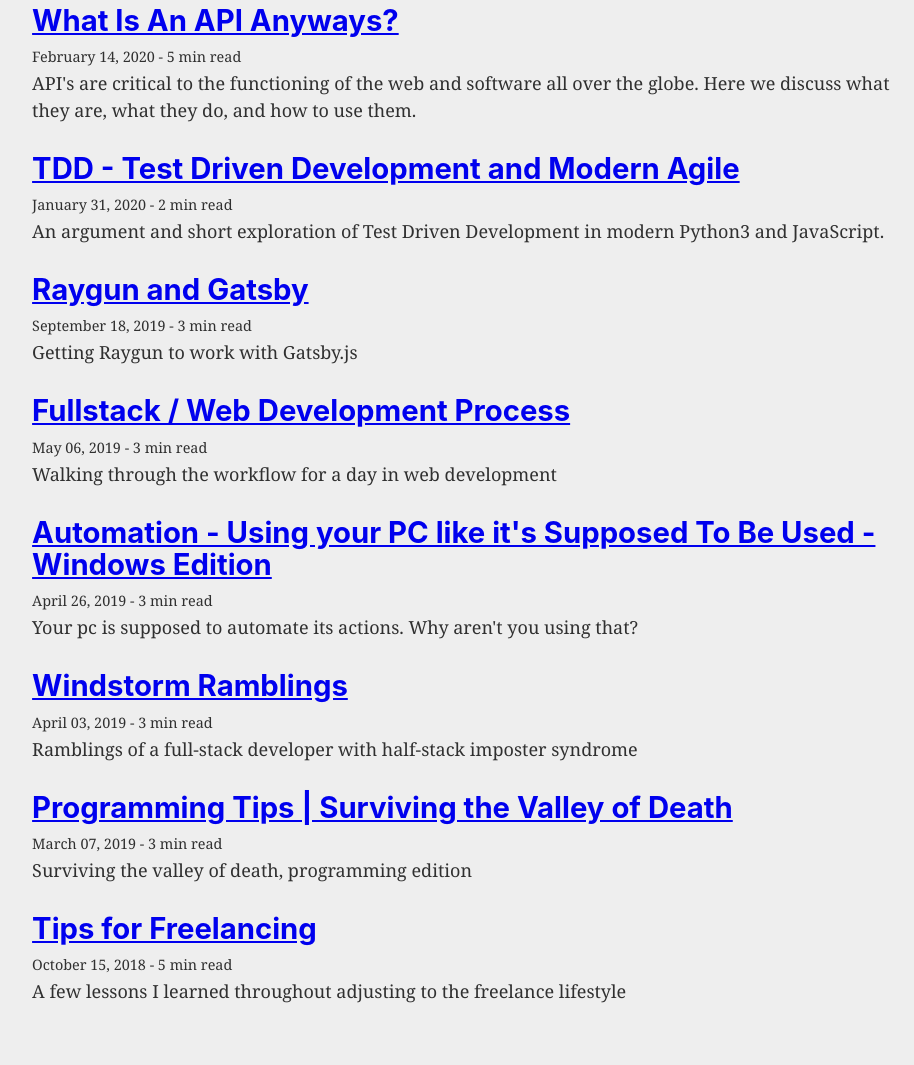
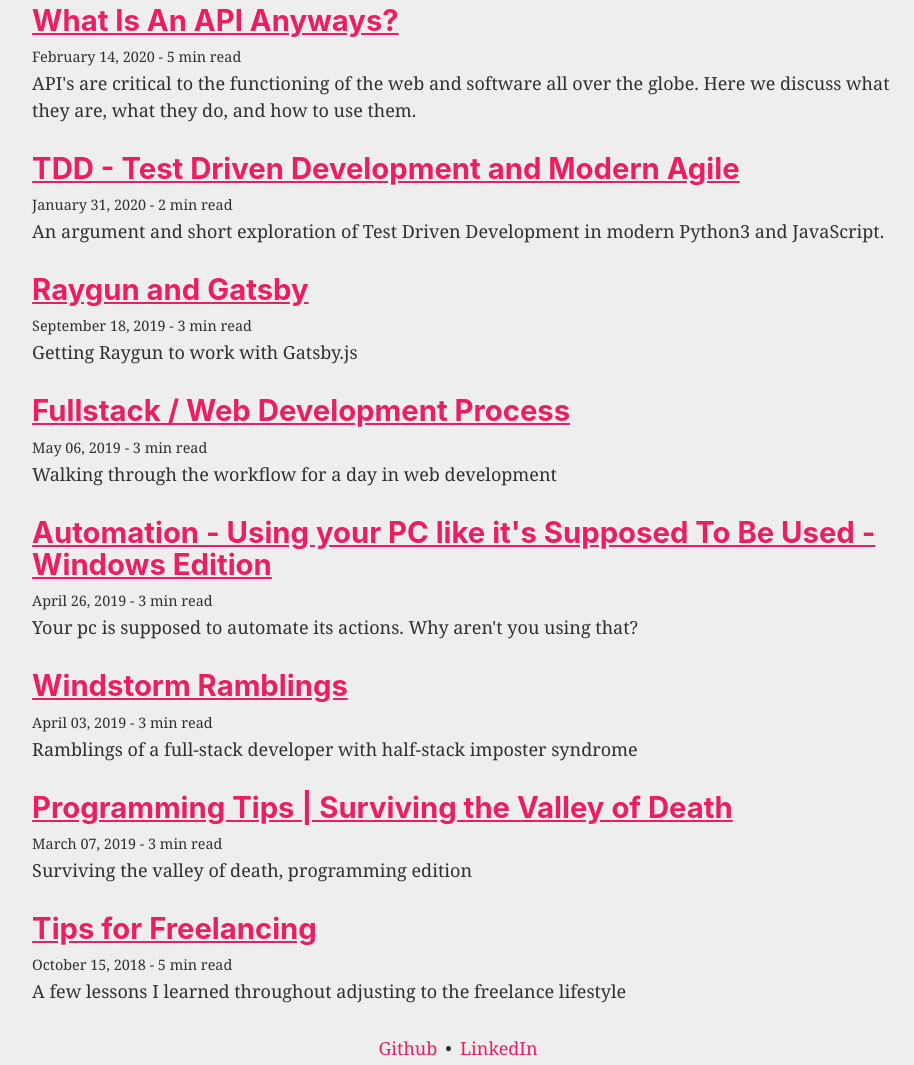
Before and after one commit to eathren/professional_site, a Gatsby site: page / in a window 1280 px wide. Shown: the part 1195-2260 px from the top of the page, without its empty margins (178-1092 px from the left). Before the commit the page ends 2230 px from the top, so only its background shows below. Built offline with nearby package versions, Linux system fonts and the light colour scheme; Gatsby itself is replaced by a stand-in of ours; some packages are replaced by stand-ins of ours; a small style sheet from the web is missing.

Commit message:
footer updates, links, and colors

```diff
--- a/src/components/Bio/index.js
+++ b/src/components/Bio/index.js
@@ -1,8 +1,9 @@
 import * as React from "react"
-import { Link } from "gatsby"
+
 import { useStaticQuery, graphql } from "gatsby"
 import { StaticImage } from "gatsby-plugin-image"
 
+import Link from "@material-ui/core/Link"
 import IconButton from "@material-ui/core/IconButton"
 import Grid from "@material-ui/core/Grid"
 import GitHubIcon from "@material-ui/icons/GitHub"
@@ -61,7 +62,7 @@ const Bio = () => {
           {author?.name && (
             <p>
               Personal blog  by{" "}
-              <a href={social.linkedin}>{author.name}</a> <br />{" "}
+              <Link href={social.linkedin}>{author.name}</Link> <br />{" "}
               {author?.summary || null}
             </p>
           )}
--- a/src/components/BlogBar/index.js
+++ b/src/components/BlogBar/index.js
@@ -1,5 +1,6 @@
 import React from "react"
 import { Link, graphql, StaticQuery } from "gatsby"
+
 import Button from "@material-ui/core/Button"
 // mui
 
@@ -43,7 +44,7 @@ export default () => (
                   itemScope
                   itemType="http://schema.org/Article"
                 >
-                  <header>
+                  <div>
                     <h2 style={{ marginBottom: "5px" }}>
                       <Link to={node.fields.slug} itemProp="url">
                         <span itemProp="headline">{title}</span>
@@ -53,7 +54,7 @@ export default () => (
                       <span>{node.frontmatter.date} -</span>
                       <span> {node.timeToRead} min read</span>
                     </small>
-                  </header>
+                  </div>
                   <section>
                     <p
                       dangerouslySetInnerHTML={{
--- /dev/null
+++ b/src/components/Footer/index.js
@@ -0,0 +1,36 @@
+import React from 'react'
+// import { Link } from 'gatsby'
+import Grid from "@material-ui/core/Grid"
+import Link from '@material-ui/core/Link'
+const Footer = () => {
+    return (
+        <div className="center">
+
+            <Grid
+                container
+                direction="row"
+                justify="center"
+                alignItems="center"
+                spacing={1}
+            >
+                <Grid item >
+                    <Link href="https://github.com/eathren">Github</Link>
+                </Grid>
+                <Grid item>
+
+                    {" "}•{" "}
+                </Grid>
+                <Grid item >
+
+                    <Link href="https://www.linkedin.com/in/nolanbraman/">LinkedIn</Link >
+                </Grid>
+                <Grid item>
+
+                </Grid>
+            </Grid>
+        </div>
+
+    )
+}
+
+export default Footer
--- a/src/pages/index.js
+++ b/src/pages/index.js
@@ -7,10 +7,10 @@ import SEO from "../components/seo"
 import Bio from "../components/Bio"
 import ProjectsBar from "../components/ProjectsBar"
 import BlogBar from "../components/BlogBar"
+import Footer from "../components/Footer"
 
 const indexPage = ({ data, location }) => {
   const siteTitle = data.site.siteMetadata?.title || `Nolan Braman`
-  const posts = data.allMarkdownRemark.nodes
 
   return (
     <Layout location={location} title={siteTitle}>
@@ -18,6 +18,7 @@ const indexPage = ({ data, location }) => {
       <Bio />
       <ProjectsBar />
       <BlogBar />
+      <Footer />
     </Layout>
   )
 }
--- a/src/styles/main.scss
+++ b/src/styles/main.scss
@@ -8,3 +8,16 @@ body {
   min-width: 50px;
   border-radius: 100%;
 }
+
+
+.center{
+  text-align: center;
+}
+
+a{
+  color: #e91e63;
+}
+
+// h2 a:visited{
+//   color: #b0003a;
+// }
```
Lines whose indentation alone changed are shown as unchanged.
